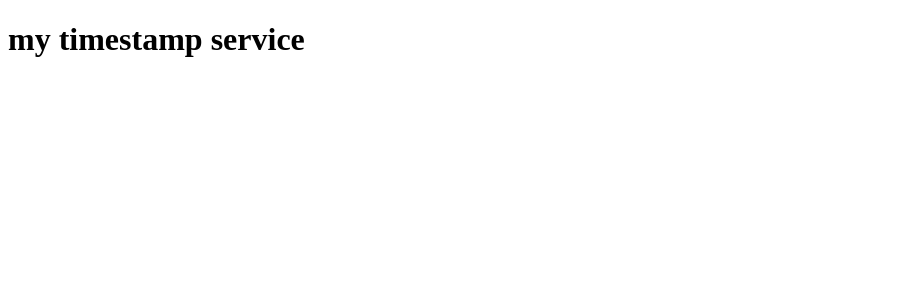
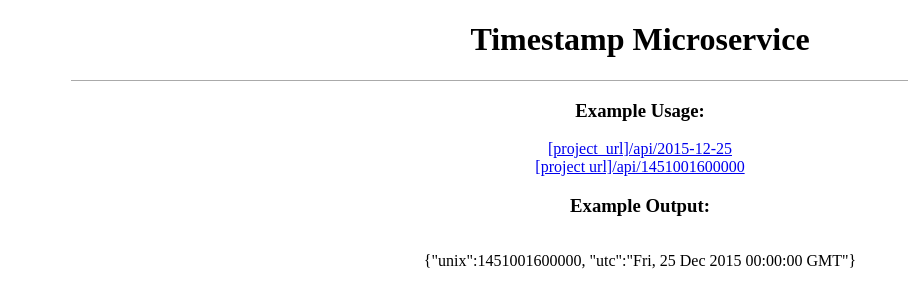
Before and after one commit to chadcarnahan/timestamp-microservice, a website: page public/index.html in a window 1280 px wide. Shown: the whole page, without its empty margins (0-908 px from the left). Drawn offline with Linux system fonts and the light colour scheme.

Commit message:
second update

```diff
--- a/app.js
+++ b/app.js
@@ -1,12 +1,13 @@
 const express = require("express");
 const app = express();
 const router = require("./routes/date");
+let port = process.env.PORT || 5000;
 
-app.use(express.static("./view"));
+app.use(express.static("./public"));
 app.use(express.urlencoded({ extended: false }));
 app.use(express.json());
 app.use("/api/", router);
 
-app.listen(5000, () => {
+app.listen(port, () => {
   console.log("server is listening on port 5000...");
 });
--- a/controllers/controller.js
+++ b/controllers/controller.js
@@ -3,15 +3,15 @@ const getTime = (req, res) => {
   const date = typePreparer(req.params.date);
   let { unix, utc } = timeStamp(date);
   if (timeStamp) {
-    res.json({ unix: unix, utc: utc });
+    res.status(200).json({ unix: unix, utc: utc });
   } else {
-    res.json({ error: "Invalid Date" });
+    res.status(401).json({ error: "Invalid Date" });
   }
 };
 
 const getCurrent = (req, res) => {
   let { unix, utc } = timeStamp(new Date());
-  res.json({ unix: unix, utc: utc });
+  res.status(200).json({ unix: unix, utc: utc });
 };
 
 module.exports = { getTime, getCurrent };
--- a/public/index.html
+++ b/public/index.html
@@ -4,9 +4,20 @@
     <meta charset="UTF-8" />
     <meta http-equiv="X-UA-Compatible" content="IE=edge" />
     <meta name="viewport" content="width=device-width, initial-scale=1.0" />
+    <link rel="stylesheet" href="styles.css" />
     <title>Timestamp Service</title>
   </head>
   <body>
-    <h1>my timestamp service</h1>
+    <h1>Timestamp Microservice</h1>
+    <div class="underline"></div>
+    <div class="usage">
+      <h3>Example Usage:</h3>
+      <a href="/api/2015-12-25">[project_url]/api/2015-12-25</a>
+      <a href="/api/1451001600000">[project url]/api/1451001600000</a>
+    </div>
+    <div class="output">
+      <h3>Example Output:</h3>
+      <p>{"unix":1451001600000, "utc":"Fri, 25 Dec 2015 00:00:00 GMT"}</p>
+    </div>
   </body>
 </html>
--- /dev/null
+++ b/public/styles.css
@@ -0,0 +1,17 @@
+h1 {
+  text-align: center;
+}
+
+.underline {
+  border-bottom: 1px solid #aaa;
+  width: 90%;
+  margin: auto;
+}
+
+.usage,
+.output {
+  display: flex;
+  flex-direction: column;
+  justify-content: center;
+  text-align: center;
+}
```
Also changed, not shown: date-logic/logic.js (+5 -3 lines).
